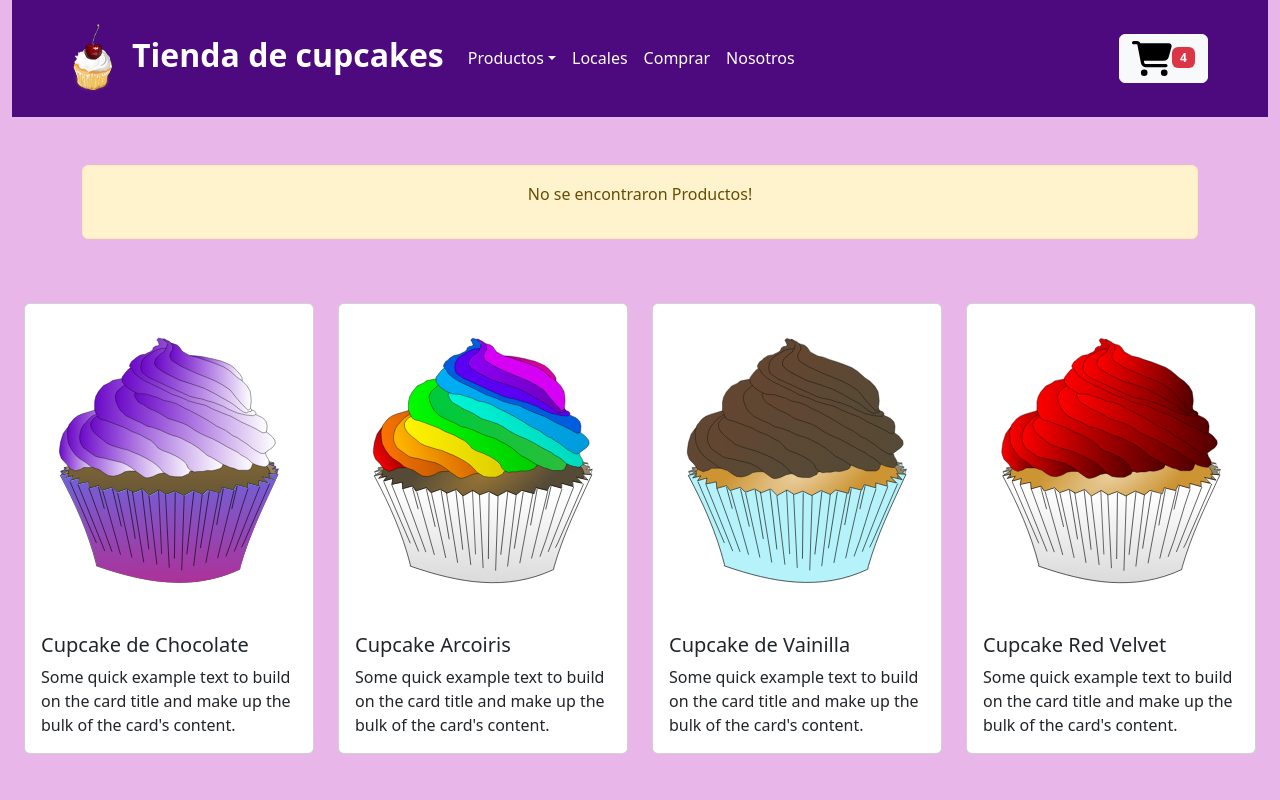
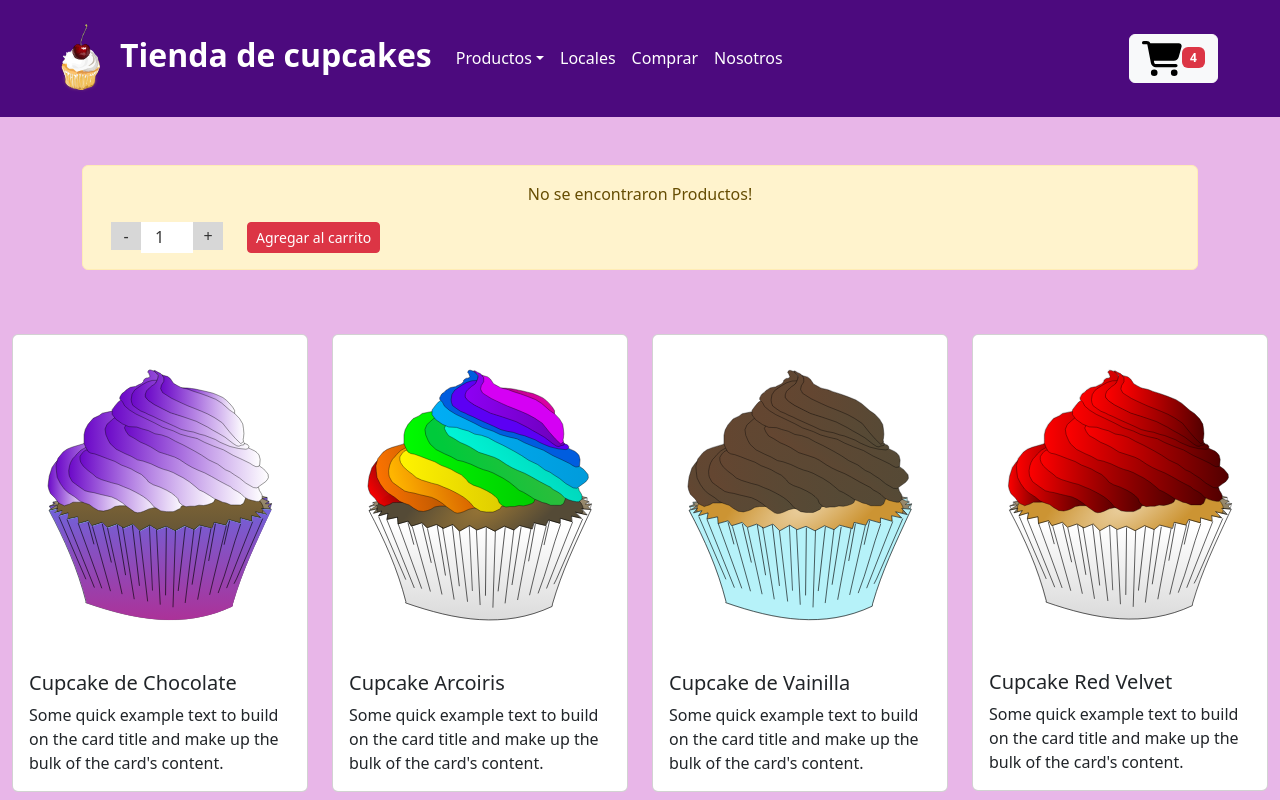
Before and after one commit to julieta2709/preentrega1-gordillo-react, a React (Create React App) app in the folder Documents/Julieta/Coderhouse/React/practica/my-app/: page / in a window 1280 px wide. Built offline with nearby package versions, Linux system fonts and the light colour scheme.

Commit message:
completo practica de workbook nro 2

```diff
--- a/Documents/Julieta/Coderhouse/React/practica/my-app/src/App.css
+++ b/Documents/Julieta/Coderhouse/React/practica/my-app/src/App.css
@@ -32,7 +32,47 @@
   from {
     transform: rotate(0deg);
   }
+
   to {
     transform: rotate(360deg);
   }
 }
+
+.product-count {
+  display: flex;
+}
+
+.product-count button.decrement {
+  font-size: 1rem;
+  width: 30px;
+  height: 28px;
+  background-color: rgb(215 215 215);
+  color: rgb(51, 51, 51);
+  cursor: pointer;
+  border: none;
+  display: flex;
+  justify-content: center;
+  align-items: center;
+}
+
+.product-count button.increment {
+  font-size: 1rem;
+  width: 30px;
+  height: 28px;
+  background-color: rgb(215 215 215);
+  color: rgb(51, 51, 51);
+  cursor: pointer;
+  border: none;
+  display: flex;
+  justify-content: center;
+  align-items: center;
+}
+
+.count-value {
+  width: 52px;
+  text-align: center;
+  margin: 0px;
+  color: rgb(51, 51, 51);
+  font-size: 1rem;
+  border: none;
+}
--- a/Documents/Julieta/Coderhouse/React/practica/my-app/src/App.jsx
+++ b/Documents/Julieta/Coderhouse/React/practica/my-app/src/App.jsx
@@ -1,4 +1,3 @@
-import React from 'react';
 import './App.css';
 import ItemListContainer from './components/ItemListContainer';
 import NavBar from './components/NavBar';
@@ -6,7 +5,7 @@ import Products from './components/Products';
 
 function App() {
   return (
-    <div className="container-fluid">
+    <div>
       <NavBar />
       <ItemListContainer greeting={"No se encontraron Productos!"}/>
       <Products />
--- /dev/null
+++ b/Documents/Julieta/Coderhouse/React/practica/my-app/src/components/ItemCount.jsx
@@ -0,0 +1,33 @@
+import React, { useState, useEffect } from "react";
+
+const ItemCount = ({ initial, stock, onAdd }) => {
+
+    const [clicks, setClicks] = useState(parseInt(initial));
+
+    const agregarProducto = () => {
+        setClicks(clicks + 1);
+    };
+
+    const sacarProducto = () => {
+        setClicks(clicks - 1);
+    };
+
+    useEffect(()=>{
+        setClicks(parseInt(initial));
+    },[initial]);
+
+    return (
+        <div className="container">
+            <div className="product-count">
+                <button type="button" className="decrement" disabled={clicks <= 1} onClick={sacarProducto}>-</button>
+                <input type="number" className="count-value" value={clicks} />
+                <button type="button" className="increment" disabled={clicks >= stock} onClick={agregarProducto}>+</button>
+                <div>
+                    <button type="button" className="btn btn-danger btn-sm mx-4" disabled={stock <= 0} onClick={() => onAdd(clicks)}>Agregar al carrito</button>
+                </div>
+            </div>
+        </div>
+    )
+}
+
+export default ItemCount;
--- a/Documents/Julieta/Coderhouse/React/practica/my-app/src/components/ItemListContainer.jsx
+++ b/Documents/Julieta/Coderhouse/React/practica/my-app/src/components/ItemListContainer.jsx
@@ -1,12 +1,21 @@
 import React from "react";
+import ItemCount from "./ItemCount";
 
 const ItemListContainer = ({ greeting }) => {
+
+    const onAdd = (quantity) => {
+        console.log(`Se agregaron ${quantity} items al carrito`);
+    }
+
     return (
         <div className="container py-5">
             <div className="row">
                 <div className="col-md-12 text-center">
                     <div className="alert alert-warning" role="alert">
                         <p>{greeting}</p>
+                        <div>
+                            <ItemCount initial={1} stock={5} onAdd={onAdd} />
+                        </div>
                     </div>
                 </div>
             </div>
--- a/Documents/Julieta/Coderhouse/React/practica/my-app/src/index.css
+++ b/Documents/Julieta/Coderhouse/React/practica/my-app/src/index.css
@@ -26,3 +26,7 @@ body {
 .nav-link{
 color: white;
 }
+
+.btn-group{
+display: flex;
+}
```
Also changed, not shown: Documents/Julieta/Coderhouse/React/practica/my-app/src/components/Item.jsx (added), Documents/Julieta/Coderhouse/React/practica/my-app/src/components/ItemList.jsx (added).
